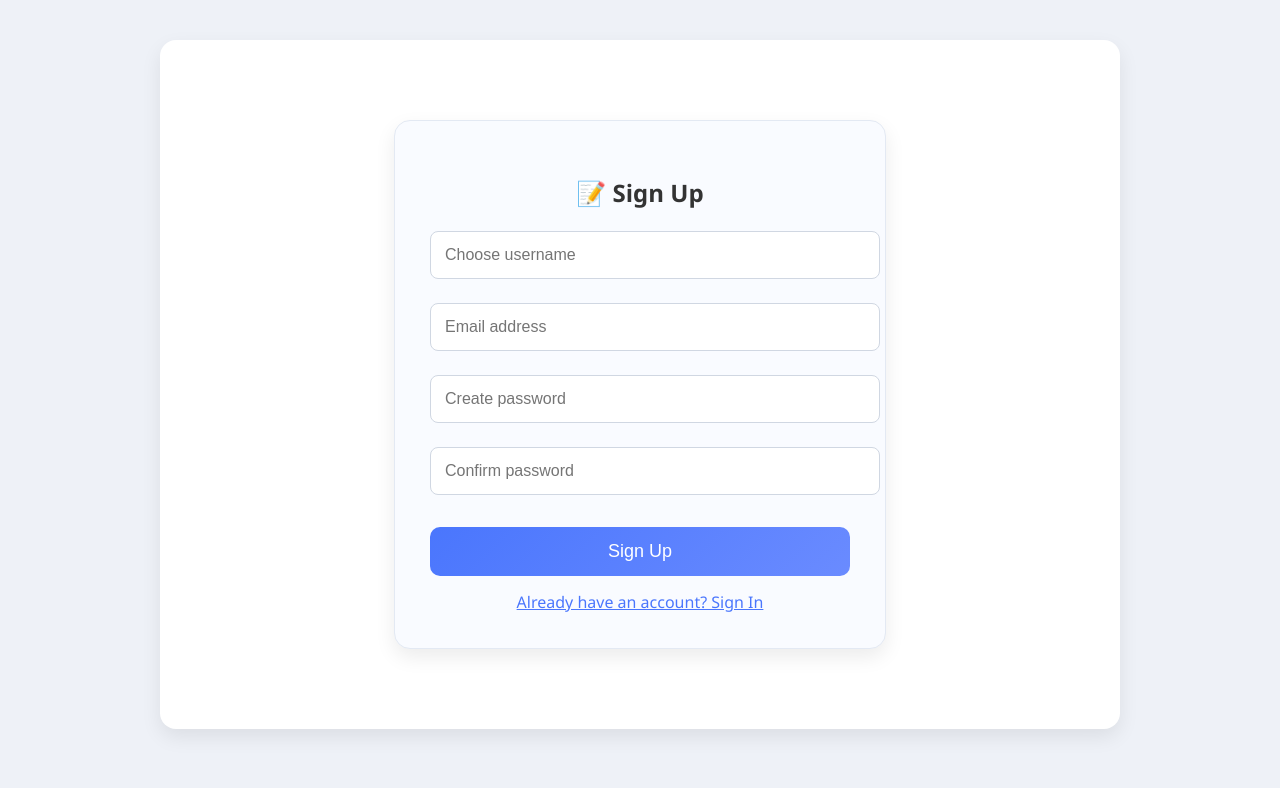
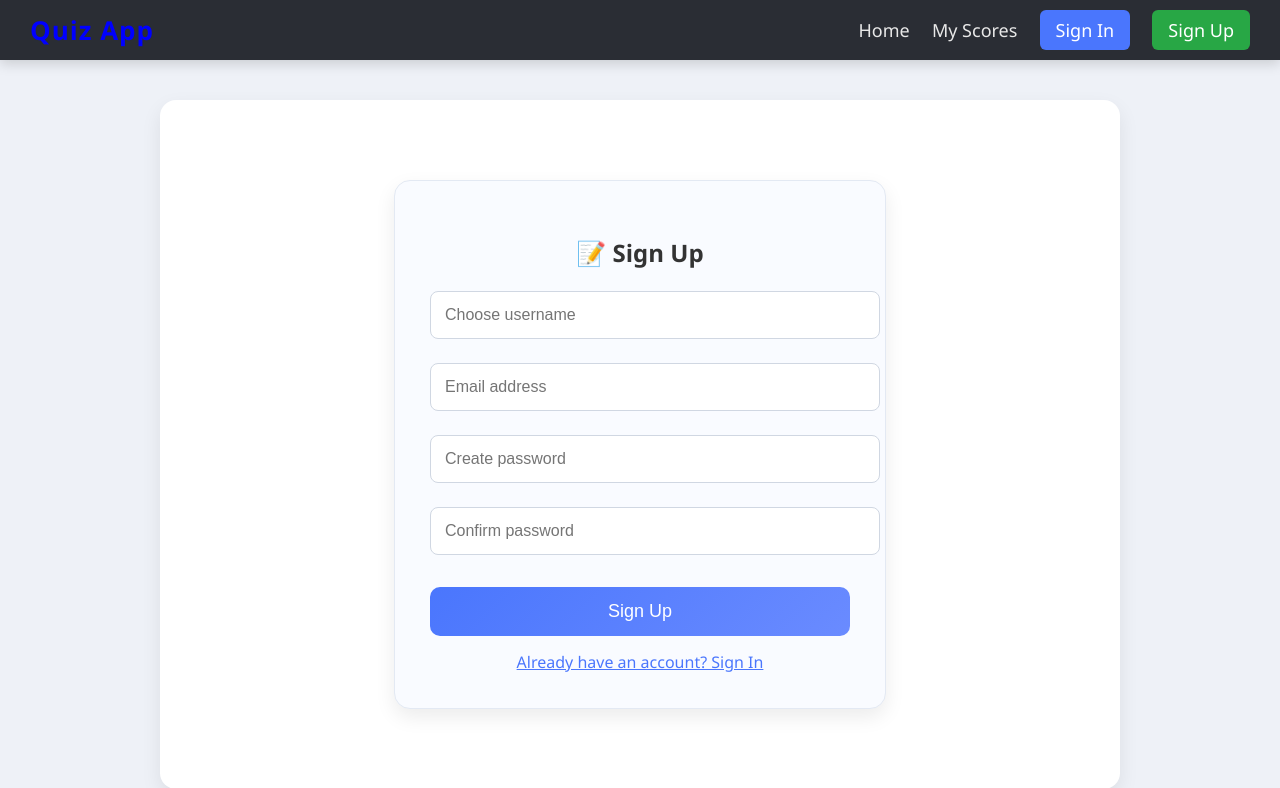
Before and after one commit to hk-vishwakarma/quiz_app, a Django app: page /register/ in a window 1280 px wide. Shown: the top 788 px of the page. Run offline with Django 5.2, Linux system fonts and the light colour scheme.

Commit message:
category added

```diff
--- a/quiz/admin.py
+++ b/quiz/admin.py
@@ -3,4 +3,3 @@ from .models import *
 
 # Register your models here.
 admin.site.register(Question)
-admin.site.register(Answer)
--- a/quiz/templates/base.html
+++ b/quiz/templates/base.html
@@ -96,10 +96,109 @@
             border: none;
             border-top: 1px solid #eee;
         }
+
+            /* Header Styling */
+        .main-header {
+            background: #2a2d34;
+            padding: 12px 30px;
+            color: white;
+            display: flex;
+            justify-content: space-between;
+            align-items: center;
+            box-shadow: 0 4px 12px rgba(0,0,0,0.15);
+            position: sticky;
+            top: 0;
+            z-index: 1000;
+        }
+
+        .logo h2 {
+            margin: 0;
+            font-size: 26px;
+            letter-spacing: 1px;
+            color: blue;
+        }
+
+        .navbar a {
+            color: #e8e8e8;
+            margin-left: 18px;
+            font-size: 18px;
+            text-decoration: none;
+            transition: 0.3s ease;
+        }
+
+        .navbar a:hover {
+            color: #4a76fd;
+            transform: translateY(-2px);
+        }
+
+        /* Buttons inside nav */
+        .btn-nav {
+            padding: 8px 16px;
+            background: #4a76fd;
+            border-radius: 6px;
+            color: white !important;
+            font-weight: 500;
+        }
+
+        .btn-nav:hover {
+            background: #395fe0;
+        }
+
+        /* Sign Up Button – Highlighted */
+        .btn-nav.signup {
+            background: #28a745;
+        }
+
+        .btn-nav.signup:hover {
+            background: #1f8a39;
+        }
+
+        /* Logout Red Style */
+        .btn-nav.logout {
+            background: #e63946;
+        }
+
+        .btn-nav.logout:hover {
+            background: #c92734;
+        }
+
+        /* Mobile Responsive */
+        @media (max-width: 768px) {
+            .navbar {
+                display: flex;
+                flex-wrap: wrap;
+            }
+            .navbar a {
+                margin-left: 12px;
+                margin-top: 8px;
+            }
+        }
+
     </style>
 </head>
 
 <body>
+
+    <header class="main-header">
+        <div class="logo">
+            <h2>Quiz App</h2>
+        </div>
+
+        <nav class="navbar">
+            <a href="/">Home</a>
+            <!-- <a href="/quiz/">Start Quiz</a> -->
+            <a href="/history/">My Scores</a>
+
+            {% if user.is_authenticated %}
+            <a href="/logout/" class="btn-nav logout">Logout</a>
+            {% else %}
+            <a href="/login/" class="btn-nav">Sign In</a>
+            <a href="/signup/" class="btn-nav signup">Sign Up</a>
+            {% endif %}
+        </nav>
+    </header>
+
+
 
     <div class="container">
         {% block content %}{% endblock %}
--- a/quiz/urls.py
+++ b/quiz/urls.py
@@ -2,7 +2,8 @@ from django.urls import path
 from .views import *
 
 urlpatterns = [
-    path('', quiz_home, name = "home"),
+    path('', home, name="home"),
+    path('quize/<int:category_id>/', quiz_home, name = "quize"),
     path('register/', sign_up_view, name="register"),
     path('sign-in/', sign_in_view, name="signin"),
     path('logout/', logout_view, name = "logout"),
--- a/quiz/views.py
+++ b/quiz/views.py
@@ -5,21 +5,26 @@ from django.contrib import messages
 from django.contrib.auth import authenticate, login, logout
 
 # Create your views here.
-def quiz_home(request):
-    questions = Question.objects.all()
+
+def home(request):
+    category = Category.objects.all()
+    return render(request, "index.html", {'categories' : category})
+
+
+def quiz_home(request, category_id):
+    category = Category.objects.get(id = category_id)
+    questions = Question.objects.filter(category = category)
 
     if request.method == "POST":
         score = 0
         total = questions.count()
 
         for q in questions:
-            selected_id = request.POST.get(str(q.id))
-            if selected_id:
-                answer = Answer.objects.get(id = selected_id)
-                if answer.is_true:
-                    score+=1
+            selected_option = request.POST.get(str(q.id))
+            if selected_option == q.answer:
+                score+=1
 
-        return render(request, "result.html", context={'score':score, 'total':total})
+        return render(request, "result.html", context={'score':score, 'total':total, 'category':category})
 
 
     return render(request, "quize.html", context={'questions' : questions})
```
Also changed, not shown: quiz/models.py (+13 -6 lines), quiz/templates/index.html (added, +28 -0 lines), quiz/templates/quize.html (+19 -5 lines), quiz/migrations/0001_initial.py.
